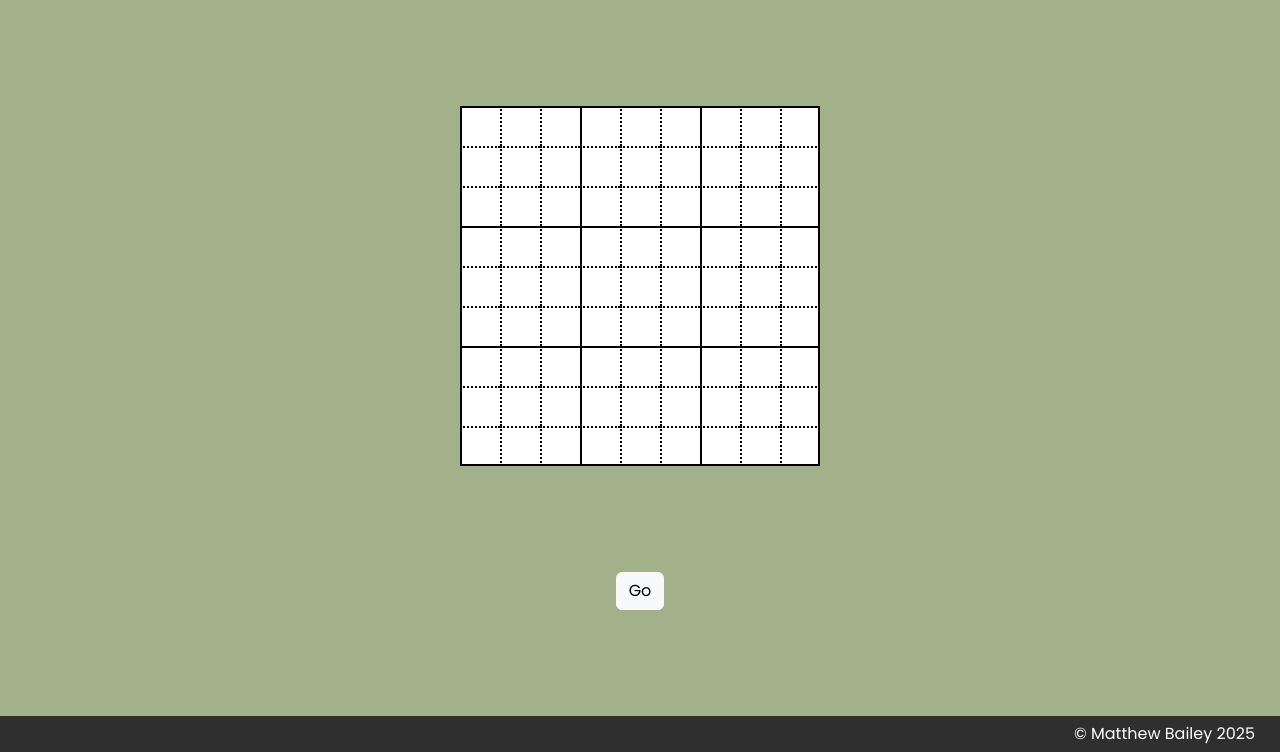
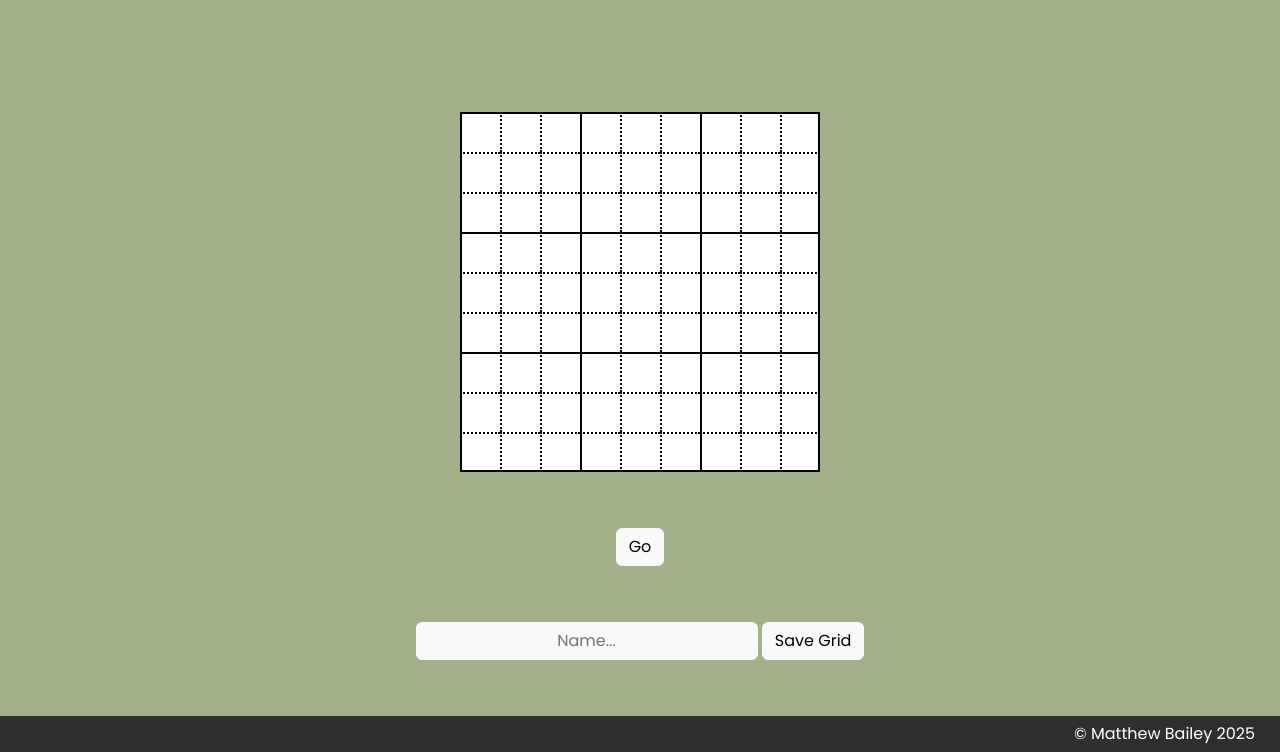
Before and after one commit to mattbailey1991/sudokusolver, a Flask app: page /sudoku in a window 1280 px wide. Shown: the part 48-800 px from the top of the page. Run offline with Flask 3, Linux system fonts and the light colour scheme.

Commit message:
FEAT: Connected app to MongoDB and added ability to save sudoku grids

```diff
--- a/services/sudoku-solver/project/server.py
+++ b/services/sudoku-solver/project/server.py
@@ -1,7 +1,21 @@
 from flask import Flask, jsonify, render_template, redirect, request, Response
+import pymongo
 from project.sudoku import *
 
 app = Flask(__name__)
+
+try:
+    mongo = pymongo.MongoClient(host="mongodb",
+                                port=27017,
+                                serverSelectionTimeoutMS = 1000,
+                                username = "admin",
+                                password = "password")
+    print("Successfully connected to MongoDB")
+
+except:
+    raise RuntimeError("Cannot connect to MongoDB. If using local host, try: docker run mongo")
+
+db = mongo.saved_grids
 
 @app.route("/")
 def redirect_to_sudoku():
@@ -17,9 +31,9 @@
 
     # Return solved sudoku
     if request.method == "POST":
-        data = request.get_json()
-        print(data)
-        sudoku = Sudoku(data, file_type="dict")
+        grid_data = request.get_json()
+        print(grid_data)
+        sudoku = Sudoku(grid_data, file_type="dict")
         result = sudoku.solve()
         return jsonify({"solution": result})
 
@@ -28,3 +42,21 @@
 def saved_puzzles():
     """Provides a list of saved puzzles"""
     return render_template('saved-puzzles.html')
+
+
+@app.route("/save-puzzle", methods = ["POST"])
+def save_puzzle():
+    """Saves a puzzle to sudokus collection"""
+    try:
+        req_data = request.get_json()
+        name = req_data["name"]
+        grid_data = req_data["grid_data"]
+        if db.sudokus.find_one({"name": name}):
+            return jsonify({"message": "Name already in use"})
+        else:
+            dbResponse = db.sudokus.insert_one({"name": name, "grid_data": grid_data})
+            print(dbResponse.inserted_id)
+            return jsonify({"message": "Sudoku saved"})
+
+    except:
+        raise RuntimeError("Could not save sudoku data to data")
--- a/services/sudoku-solver/project/static/styles.css
+++ b/services/sudoku-solver/project/static/styles.css
@@ -115,13 +115,3 @@
 .gridrow {
     display: flex;
 }
-
-input::-webkit-outer-spin-button,
-input::-webkit-inner-spin-button {
-  -webkit-appearance: none;
-  margin: 0;
-}
-
-input[type=number] {
-  -moz-appearance: textfield;
-}
--- a/services/sudoku-solver/project/static/sudoku.js
+++ b/services/sudoku-solver/project/static/sudoku.js
@@ -1,14 +1,60 @@
 // Sends puzzle to server
 $(document).ready(function(){
 
-    //
+    // sudoku-form submission
+    // Sends the grid to the server using AJAX, gets a solution using AC3 and backtrack, and updates page with solution
     $('#sudoku-form').submit(function (event) {
         event.preventDefault();
+        var sudoku = grid_data()
+        console.log(JSON.stringify(sudoku))
 
+        // Post the data to /sudoku route using AJAX to obtain solution
+        $.ajax({
+            type: 'POST',
+            url: "",
+            contentType: 'application/json;charset=UTF-8',
+            dataType: 'json',
+            data: JSON.stringify(sudoku),
+            success: function(response) {
+                solution = JSON.parse(response["solution"]);
+                update_page(solution);
+            }
+        });
+    });
+
+
+    // save-form submission
+    // Sends the grid to the server and saves to a mongodb database
+    $('#save-form').submit(function (event) {
+        event.preventDefault();
+
+        // Get sudoku grid data
+        var sudoku = grid_data()
+        console.log(JSON.stringify(sudoku))
+
+        // Get save name
+        var name = document.getElementById('sudoku-name').value
+
+        // Posts the grid data to save-form route using AJAX
+        $.ajax({
+            type: "POST",
+            url: "/save-puzzle",
+            contentType: 'application/json;charset=UTF-8',
+            dataType: 'json',
+            data: JSON.stringify({"name":name, "grid_data":sudoku}),
+            success: function(response) {
+                var message = response["message"];
+                $('#message-area').html('<div class="container-fluid px-0"> <div class="alert alert-info" role="alert">' + message + '</div> </div>');
+            }
+        });
+    });
+
+
+    function grid_data() {
         // Create a list of inputs
         var inputs = document.getElementsByTagName('input'),
         input_list = {};
-        for (var i = 0; i < inputs.length-1; i++) {
+        for (var i = 0; i < inputs.length-3; i++) {
             input_list[i] = inputs[i].value;
         }
 
@@ -24,23 +70,12 @@
             let column = k % 9;
             sudoku[row][column] = parseInt(v);
         }
-        console.log(JSON.stringify(sudoku))
 
-        // Post the data to server using AJAX and obtain solution
-        $.ajax({
-            type: 'POST',
-            url: "",
-            contentType: 'application/json;charset=UTF-8',
-            dataType: 'json',
-            data: JSON.stringify(sudoku),
-            success: function(response) {
-                solution = JSON.parse(response["solution"]);
-                update_page(solution);
-            }
-        });
-    });
+        return sudoku;
+    }
 
-    function update_page(solution) {
+    // Updates a page with a grid
+    function update_page(grid) {
         if (solution == 9999) {
             console.log("No solution")
         }
--- a/services/sudoku-solver/project/templates/layout.html
+++ b/services/sudoku-solver/project/templates/layout.html
@@ -33,13 +33,8 @@
                 </div>
             </nav>
         </div>
-        {% if message %}
-        <div class="container-fluid px-0">
-            <div class="alert alert-info" role="alert">
-                {{ message }}
-            </div>
+        <div id = "message-area">
         </div>
-        {% endif %}
         {% block body %}
         {% endblock %}
     </body>
--- a/services/sudoku-solver/project/templates/sudoku.html
+++ b/services/sudoku-solver/project/templates/sudoku.html
@@ -122,4 +122,10 @@
         <input id ="submit-button" class = "btn btn-light" type="submit" value="Go">
     </form>
 </div>
+<div id = "savepuzzleform-area">
+    <form id="save-form" onsubmit="return false">
+        <input id ="sudoku-name" class = "btn btn-light" type="text" placeholder="Name...">
+        <input id ="save-button" class = "btn btn-light" type="submit" value="Save Grid">
+    </form>
+</div>
 {% endblock %}
--- a/services/sudoku-solver/requirements.txt
+++ b/services/sudoku-solver/requirements.txt
@@ -1 +1,2 @@
 Flask==2.3.3
+pymongo[srv]
```
Also changed, not shown: docker-compose.yaml (+30 -1 lines).
